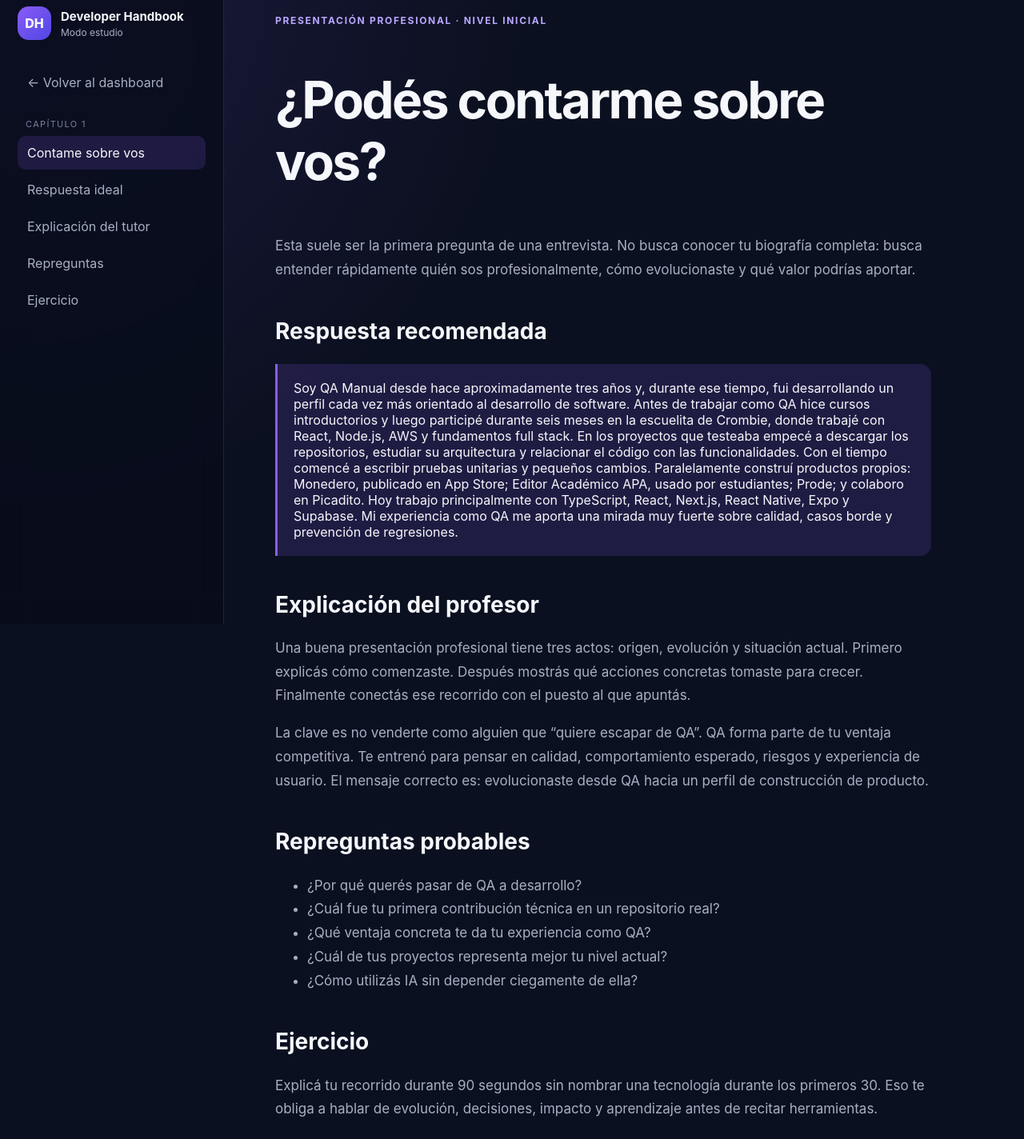
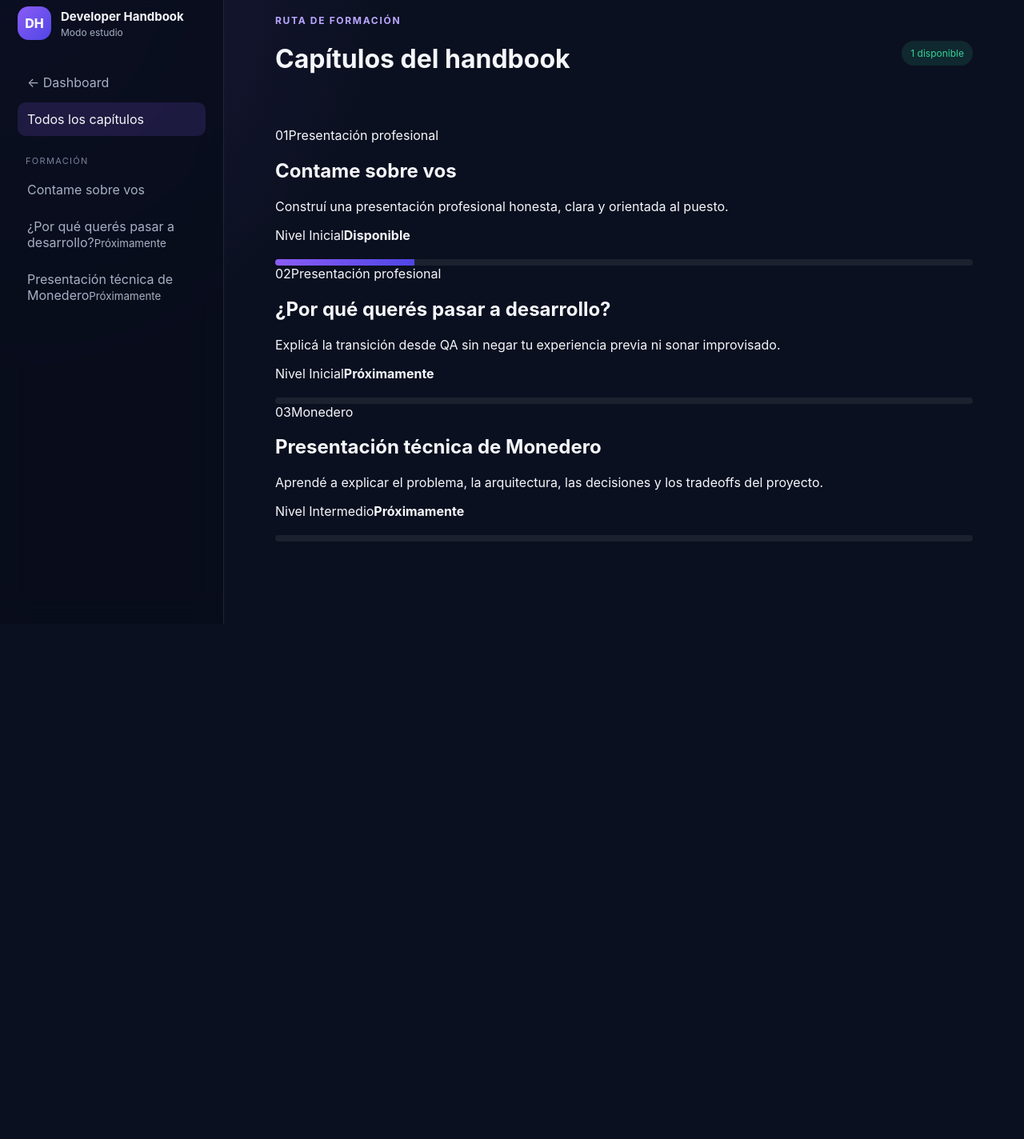
Before and after one commit to Joacobecchio/Manual-Developer, a Next.js app: page /manual in a window 1280 px wide. Shown: the part 20-1444 px from the top of the page at 80% size. After the commit the page ends 800 px from the top, so only its background shows below. Built offline with nearby package versions, Linux system fonts and the light colour scheme.

Commit message:
Turn manual home into chapter catalog

```diff
--- a/app/manual/page.tsx
+++ b/app/manual/page.tsx
@@ -1,46 +1,46 @@
 import Link from 'next/link';
+import { ManualSidebar } from '@/components/manual-sidebar';
+import { chapters } from '@/lib/handbook';
 
 export default function ManualPage() {
   return (
     <div className="shell">
-      <aside className="sidebar">
-        <div className="brand"><div className="brand-mark">DH</div><div><h1>Developer Handbook</h1><p>Modo estudio</p></div></div>
-        <Link className="nav-link" href="/">← Volver al dashboard</Link>
-        <div className="nav-title">Capítulo 1</div>
-        <a className="nav-link active" href="#pregunta">Contame sobre vos</a>
-        <a className="nav-link" href="#respuesta">Respuesta ideal</a>
-        <a className="nav-link" href="#teoria">Explicación del tutor</a>
-        <a className="nav-link" href="#repreguntas">Repreguntas</a>
-        <a className="nav-link" href="#ejercicio">Ejercicio</a>
-      </aside>
+      <ManualSidebar />
       <main className="main">
-        <article className="article">
-          <div className="eyebrow">Presentación profesional · Nivel inicial</div>
-          <h1 id="pregunta">¿Podés contarme sobre vos?</h1>
-          <p>Esta suele ser la primera pregunta de una entrevista. No busca conocer tu biografía completa: busca entender rápidamente quién sos profesionalmente, cómo evolucionaste y qué valor podrías aportar.</p>
+        <div className="topbar">
+          <div>
+            <div className="eyebrow">Ruta de formación</div>
+            <h1 className="page-title">Capítulos del handbook</h1>
+          </div>
+          <span className="badge">{chapters.filter((chapter) => chapter.status === 'Disponible').length} disponible</span>
+        </div>
 
-          <h2 id="respuesta">Respuesta recomendada</h2>
-          <div className="callout">
-            Soy QA Manual desde hace aproximadamente tres años y, durante ese tiempo, fui desarrollando un perfil cada vez más orientado al desarrollo de software. Antes de trabajar como QA hice cursos introductorios y luego participé durante seis meses en la escuelita de Crombie, donde trabajé con React, Node.js, AWS y fundamentos full stack. En los proyectos que testeaba empecé a descargar los repositorios, estudiar su arquitectura y relacionar el código con las funcionalidades. Con el tiempo comencé a escribir pruebas unitarias y pequeños cambios. Paralelamente construí productos propios: Monedero, publicado en App Store; Editor Académico APA, usado por estudiantes; Prode; y colaboro en Picadito. Hoy trabajo principalmente con TypeScript, React, Next.js, React Native, Expo y Supabase. Mi experiencia como QA me aporta una mirada muy fuerte sobre calidad, casos borde y prevención de regresiones.
-          </div>
+        <section className="chapter-grid">
+          {chapters.map((chapter, index) => {
+            const available = chapter.status === 'Disponible';
+            const content = (
+              <article className={available ? 'chapter-card' : 'chapter-card disabled'}>
+                <div className="chapter-meta">
+                  <span>{String(index + 1).padStart(2, '0')}</span>
+                  <span>{chapter.section}</span>
+                </div>
+                <h2>{chapter.title}</h2>
+                <p>{chapter.description}</p>
+                <div className="chapter-footer">
+                  <span>Nivel {chapter.level}</span>
+                  <strong>{chapter.status}</strong>
+                </div>
+                <div className="progress"><div style={{ width: `${chapter.progress}%` }} /></div>
+              </article>
+            );
 
-          <h2 id="teoria">Explicación del profesor</h2>
-          <p>Una buena presentación profesional tiene tres actos: origen, evolución y situación actual. Primero explicás cómo comenzaste. Después mostrás qué acciones concretas tomaste para crecer. Finalmente conectás ese recorrido con el puesto al que apuntás.</p>
-          <p>La clave es no venderte como alguien que “quiere escapar de QA”. QA forma parte de tu ventaja competitiva. Te entrenó para pensar en calidad, comportamiento esperado, riesgos y experiencia de usuario. El mensaje correcto es: evolucionaste desde QA hacia un perfil de construcción de producto.</p>
-
-          <h2 id="repreguntas">Repreguntas probables</h2>
-          <ul>
-            <li>¿Por qué querés pasar de QA a desarrollo?</li>
-            <li>¿Cuál fue tu primera contribución técnica en un repositorio real?</li>
-            <li>¿Qué ventaja concreta te da tu experiencia como QA?</li>
-            <li>¿Cuál de tus proyectos representa mejor tu nivel actual?</li>
-            <li>¿Cómo utilizás IA sin depender ciegamente de ella?</li>
-          </ul>
-
-          <h2 id="ejercicio">Ejercicio</h2>
-          <p>Explicá tu recorrido durante 90 segundos sin nombrar una tecnología durante los primeros 30. Eso te obliga a hablar de evolución, decisiones, impacto y aprendizaje antes de recitar herramientas.</p>
-          <div className="callout"><strong>Nivel actual:</strong> ⭐☆☆☆☆ · Pendiente de primera respuesta grabada o simulada.</div>
-        </article>
+            return available ? (
+              <Link href={`/manual/${chapter.slug}`} key={chapter.slug}>{content}</Link>
+            ) : (
+              <div key={chapter.slug}>{content}</div>
+            );
+          })}
+        </section>
       </main>
     </div>
   );
```
